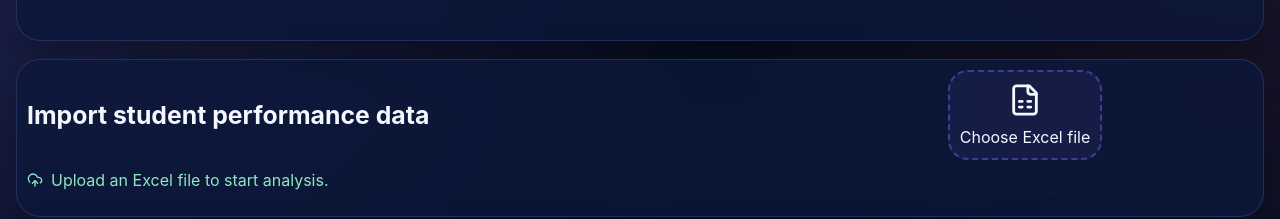
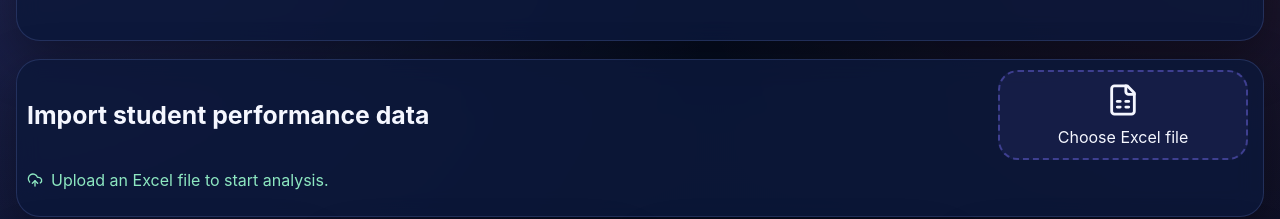
Before and after one commit to FaycelElAyeb/student-risk-ml-dashboard-v2, a React (Vite) app in the folder frontend/: page / in a window 1280 px wide. Shown: the part 226-445 px from the top of the page. Built offline with nearby package versions, Linux system fonts and the light colour scheme; no server answers.

Commit message:
fix email success message

```diff
--- a/frontend/src/styles.css
+++ b/frontend/src/styles.css
@@ -72,13 +72,15 @@ h3,h4,p { margin-top: 0; }
   margin-top: 18px;
   padding: 10px;
   display: grid;
-  grid-template-columns: 1fr 0.6fr;
+  grid-template-columns: 1fr 260px;
+  {/*grid-template-columns: 1fr 0.6fr;*/}
   gap: 10px;
   align-items: center;
 }
 
 .upload-box {
-  max-width: 280px;
+  width: 250px;
+  max-width: 250px;
   margin: 0 auto;
   min-height: 90px;
   padding: 10px;
```
